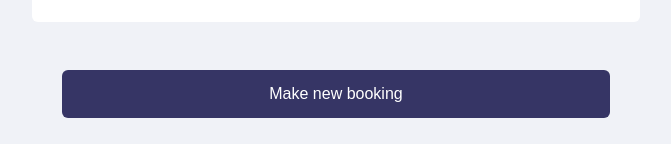
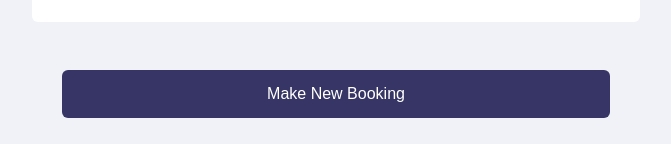
Before and after one commit to NguyenDangKhoa3118410198/webfigma, a React (Create React App) app: page / in a window 1280 px wide. Shown: the part 808-952 px from the top of the page, without its empty margins (304-975 px from the left). Built offline with nearby package versions, Linux system fonts and the light colour scheme.

Commit message:
test vercel

```diff
--- a/src/Booking.js
+++ b/src/Booking.js
@@ -98,7 +98,7 @@ export default function Booking() {
                      </div>
                   </div>
                </div>
-               <button className="booking__button">Make new booking</button>
+               <button className="booking__button">Make New Booking</button>
             </div>
          </div>
       </div>
```
